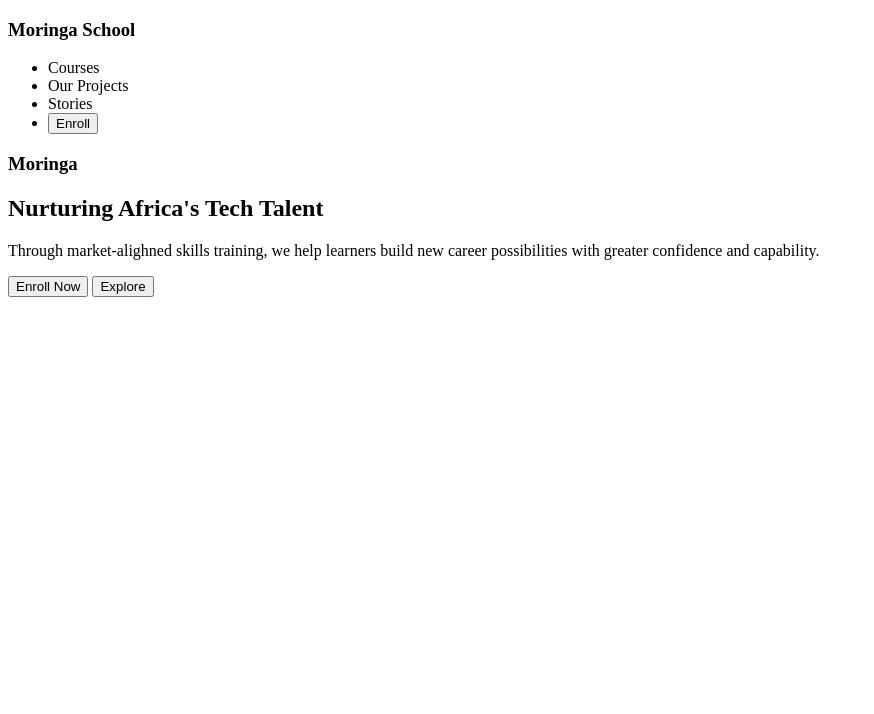
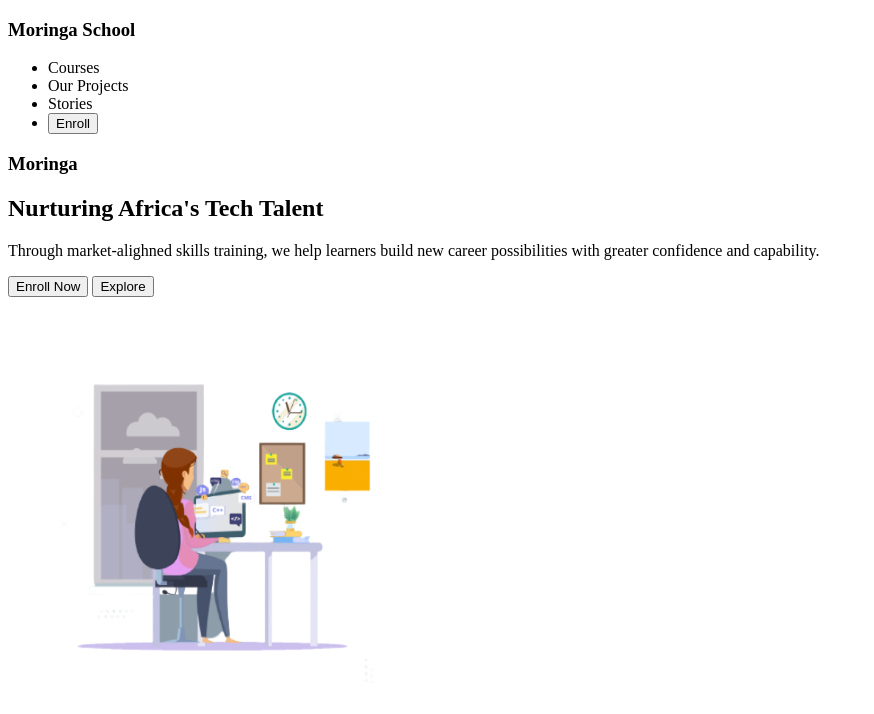
Before and after one commit to NicholasKungukamau/Moringa-School-Landing-Page, a plain HTML site: page index.html in a window 1280 px wide. Shown: the whole page, without its empty margins (0-874 px from the left). Drawn offline with Linux system fonts and the light colour scheme.

Commit message:
add an Image to describe more about school

```diff
--- a/index.html
+++ b/index.html
@@ -37,6 +37,11 @@
                    </div>
                      </section>
 
+                     <section>
+                        <div class="rightside">
+                         <img src="./assets/images/image1.png" alt="Welcome to Moringa" width="400px" height="400px">
+                         </div>
+                       </section>
 
 
 
```
